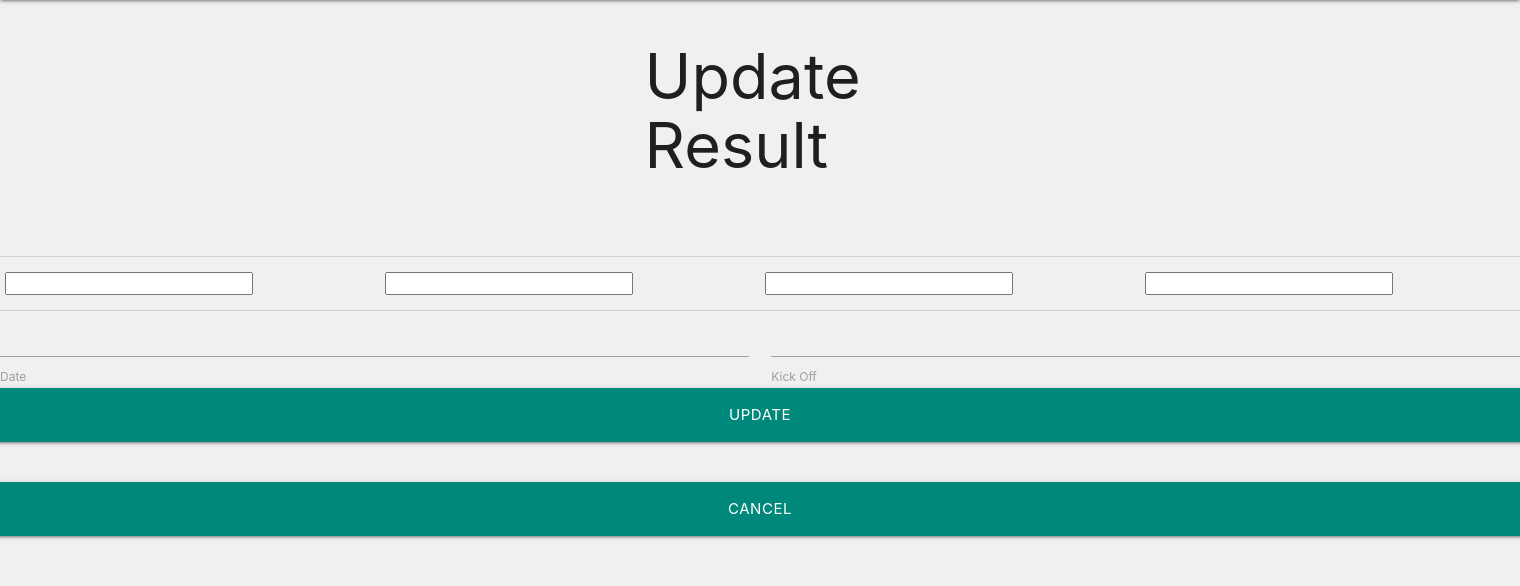
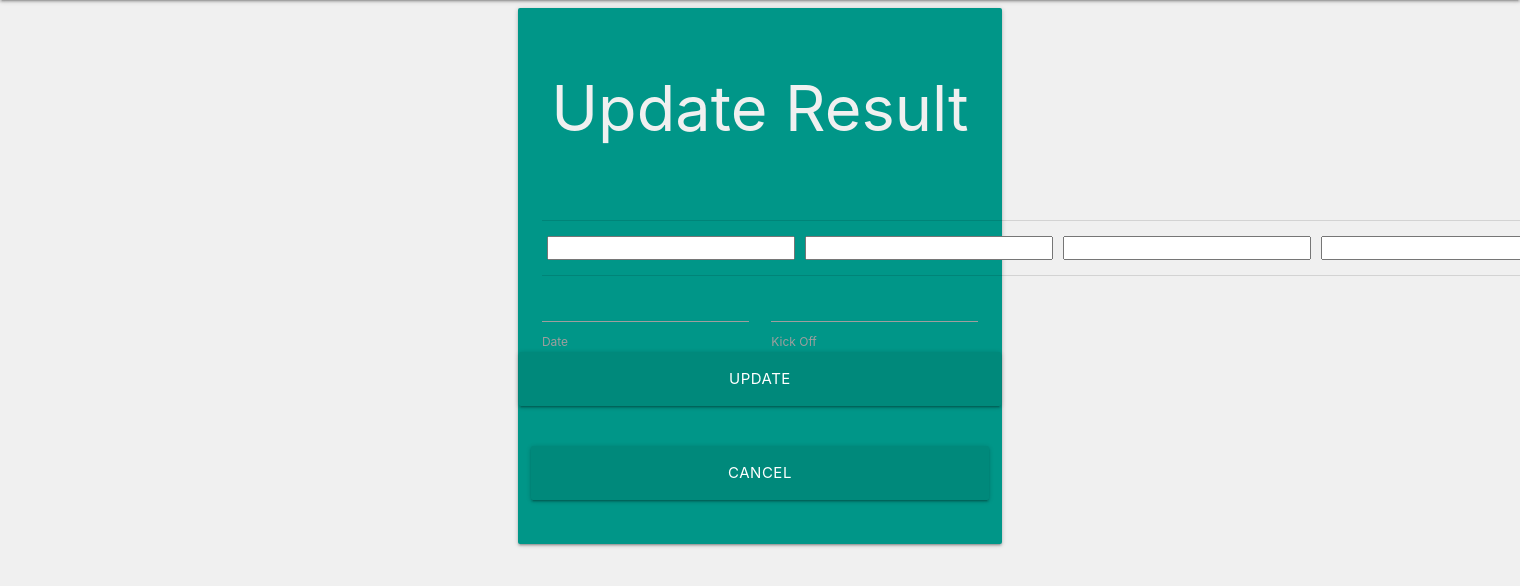
Before and after one commit to TwoBitCliff/Football-Manager-App, a Flask app: template templates/edit_result.html in a window 1520 px wide; the page is wider, and only the part inside the window is pictured. Shown: the part 64-650 px from the top of that part. Run offline with Flask 2, Linux system fonts and the light colour scheme; the template is opened without the code that fills it, so the values that code supplies are empty; some libraries are stand-ins or nearby versions.

Commit message:
Added card panels to forms

```diff
--- a/templates/edit_result.html
+++ b/templates/edit_result.html
@@ -1,14 +1,13 @@
 {% extends 'base.html' %}
 {% block content %}
+
 <div class="row">
-    <div class="col m2 offset-m5">
-        <h1>Update Result</h1>
-    </div>
-</div>
-
-<!-- <div class="row"> -->
-<div class="col s12 m6 offset-m3">
-    <form class="col s12" method="POST" action="{{ url_for('update_result', result_id=result._id) }}">
+    <div class="col s12 m4 offset-m4">
+        <div class="card-panel teal">
+            <h1 class="title">Update Result</h1>
+            <br>
+            <div class="row">
+                <form class="col s12" method="POST" action="{{ url_for('update_result', result_id=result._id) }}">
         <table>
             <thead>
                 <tr>
@@ -47,12 +46,16 @@
             </div>
         </div>
     </form>
-    <div class="row">
-        <a href="{{url_for('get_fixtures') }}"><button type="submit" class="col s12 btn-large teal darken-1">
-                Cancel
-            </button>
-        </a>
+                <a href="{{url_for('get_fixtures') }}"><button type="submit" class="col s12 btn-large teal darken-1">
+                        Cancel
+                    </button>
+                </a>
+            </div>
+        </div>
     </div>
+</div>
+<!-- <div class="row"> -->
+
 
 
 
```
Also changed, not shown: templates/edit_fixture.html (+9 -20 lines).
